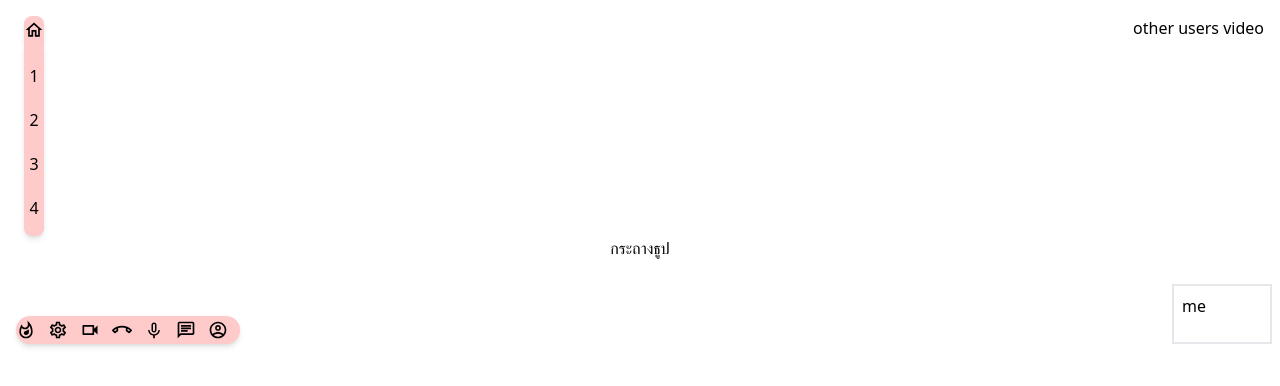
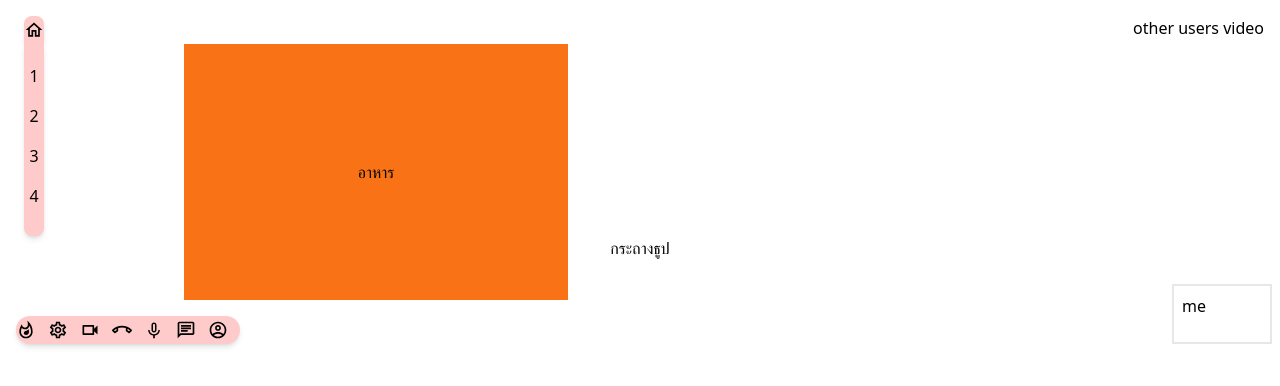
Before and after one commit to chutikarndon/senior-project, a React (Create React App) app: page /RoomMeet in a window 1280 px wide. Both pictures are taken after a click on the button 40 px from the left and 30 px from the top of the page. Shown: the top 386 px of the page. Built offline with nearby package versions, Linux system fonts and the light colour scheme.

Commit message:
edit tab menu

```diff
--- a/src/Page/RoomMeet.js
+++ b/src/Page/RoomMeet.js
@@ -1,5 +1,6 @@
-import React, {useState} from "react";
+import React, {useRef, useState, useEffect} from "react";
 import DragMove from "../DragMove";
+// import { InfoBox } from "../infoBox";
 // import { Animate } from "react-simple-animate";
 // import logo from "../logo.svg";
 import { Button, makeStyles} from "@material-ui/core";
@@ -13,10 +14,53 @@ const useStyles = makeStyles((theme) => ({
 }));
 const RoomMeet = () => {
     const [isActive, setIsActive] = useState(false);
-    const [showModal, setShowModal] = useState(false);
+    const ref = useRef();
+    const [isMenuOpen, setIsMenuOpen] = useState(false)
+    useEffect(() => {
+        const checkIfClickedOutside = e => {
+            if (isMenuOpen && ref.current && !ref.current.contains(e.target)) {
+                setIsMenuOpen(false)
+            }
+        }
+        document.addEventListener("mousedown", checkIfClickedOutside)
+        return () => {
+          // Cleanup the event listener
+          document.removeEventListener("mousedown", checkIfClickedOutside)
+        }
+    }, [isMenuOpen])
     const [showModal1, setShowModal1] = useState(false);
     const [showModal2, setShowModal2] = useState(false);
     const [showModal3, setShowModal3] = useState(false);
+    const [currentTab, setCurrentTab] = useState('1');
+    const tabs = [
+        {id: 1, tabTitle: 1,
+            content:
+                <div>
+                    อาหาร
+                </div>
+            },
+        {id: 2, tabTitle: 2,
+            content:
+                <div>
+                    ของหวาน
+                </div>
+        },
+        {id: 3, tabTitle: 3,
+            content:
+                <div>
+                    เครื่องกระดาษ
+                </div>
+        },
+        {id: 4, tabTitle: 4,
+            content:
+                <div>
+                    ตะกร้า
+                </div>
+        }
+    ];
+    const handleTabClick = (e) => {
+        setCurrentTab(e.target.id);
+    }
     const classes = useStyles();
     // const state = {play: false};
     const [translate, setTranslate] = useState({
@@ -42,36 +86,18 @@ const RoomMeet = () => {
                         <div className=" h-20 visible transition absolute">
                             <div className="container w-5 h-48 bg-red-200 shadow-md overflow-hidden border-spacing-1 rounded-b-lg">
                                 <div className=" flex justify-center items-center border-spacing-1 w-5 pt-5 ">
-                                    <button onClick={() => setShowModal(!showModal)}> 1</button>
-                                    {showModal &&
-                                        <div className="justify-center items-center flex overflow-x-hidden overflow-y-auto w-96 h-64 absolute inset-0 z-auto outline-none focus:outline-none ml-40 bg-black">
-                                            <div></div>
-                                        </div>
-                                    }
-                                </div>
-                                <div className=" flex justify-center items-center border-spacing-1 w-5 pt-5">
-                                <button onClick={() => setShowModal1(!showModal1)}> 2</button>
-                                    {showModal1 &&
-                                        <div className="justify-center items-center flex overflow-x-hidden overflow-y-auto w-96 h-64 absolute inset-0 z-50 outline-none focus:outline-none ml-40 bg-orange-500">
-                                            <div></div>
-                                        </div>
-                                    }
-                                </div>
-                                <div className=" flex justify-center items-center border-spacing-1 w-5 pt-5">
-                                <button onClick={() => setShowModal2(!showModal2)}> 3</button>
-                                    {showModal2 &&
-                                        <div className="justify-center items-center flex overflow-x-hidden overflow-y-auto w-96 h-64 absolute inset-0 z-50 outline-none focus:outline-none ml-40 bg-red-600">
-                                            <div></div>
-                                        </div>
-                                    }
-                                </div>
-                                <div className=" flex justify-center items-center border-spacing-1 w-5 pt-5">
-                                <button onClick={() => setShowModal3(!showModal3)}> 4</button>
-                                    {showModal3 &&
-                                        <div className="justify-center items-center flex overflow-x-hidden overflow-y-auto w-96 h-64 absolute inset-0 z-50 outline-none focus:outline-none ml-40 bg-lime-700">
-                                            <div></div>
-                                        </div>
-                                    }
+                                    <div className=" flex flex-col justify-between space-y-4">
+                                        {tabs.map((tab,i) =>
+                                            <button key={i} id={tab.id} disabled={currentTab === `${tab.id}`} onClick={(handleTabClick)}>{tab.tabTitle}</button>
+                                        )}
+                                    </div>
+                                    <div className="justify-center items-center flex overflow-x-hidden overflow-y-auto w-96 h-64 absolute inset-0 z-50 outline-none focus:outline-none ml-40 bg-orange-500">
+                                        {tabs.map((tab, i) =>
+                                            <div key={i}>
+                                                {currentTab === `${tab.id}` && <div><p>{tab.content}</p></div>}
+                                            </div>
+                                        )}
+                                    </div>
                                 </div>
                             </div>
                         </div>
--- /dev/null
+++ b/src/infoBox.js
@@ -0,0 +1,27 @@
+import { useEffect, useRef } from 'react';
+
+export function InfoBox(props) {
+    const ref = useRef(null);
+    const { onClickOutside } = props;
+
+    useEffect(() => {
+        const handleClickOutside = (event) => {
+            if (ref.current && !ref.current.contains(event.target)) {
+                onClickOutside && onClickOutside();
+            }
+        };
+        document.addEventListener('click', handleClickOutside, true);
+        return () => {
+            document.removeEventListener('click', handleClickOutside, true);
+        };
+    }, [ onClickOutside ]);
+
+    if(!props.show)
+        return null;
+
+    return (
+        <div ref={ref}>
+            {props.message}
+        </div>
+    );
+}
```
Also changed, not shown: src/test.js (+29 -0 lines).
